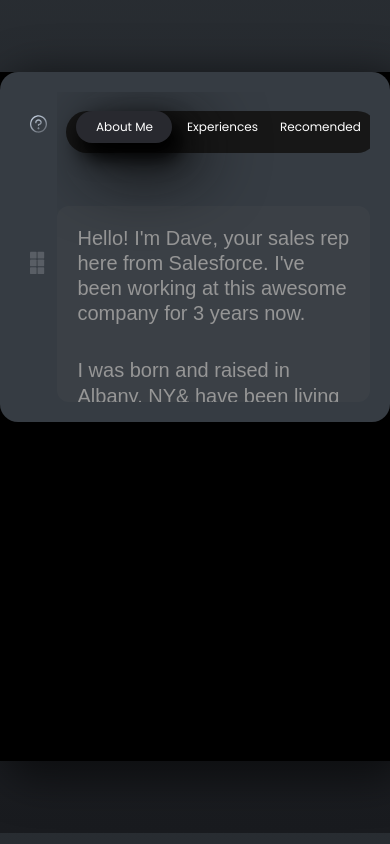
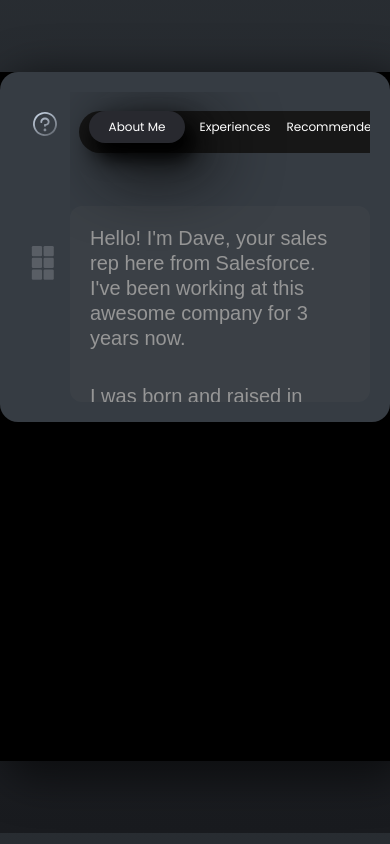
Before and after one commit to kirank55/lunacal-assignment, a React (Vite) app: page / in a window 390 px wide. Built offline with nearby package versions, Linux system fonts and the light colour scheme.

Commit message:
code cleanup

```diff
--- a/src/App.css
+++ b/src/App.css
@@ -34,6 +34,8 @@
   padding: 20px;
   border-radius: 18px;
   justify-content: space-between;
+  position: relative;
+  contain: layout;
 }
 
 .animated-tabs-section {
@@ -44,6 +46,7 @@
   display: flex;
   flex-direction: column;
   gap: 20px;
+  position: relative;
 }
 
 
@@ -93,8 +96,10 @@
   padding: 20px 10px;
   align-items: flex-start;
   border-radius: 8px;
-  width: 150px;
+  width: 50px;
   height: 100%;
+  position: relative;
+  flex-shrink: 0;
 }
 
 .question-mark-icon {
--- a/src/App.jsx
+++ b/src/App.jsx
@@ -1,47 +1,16 @@
-import './App.css'
-import AnimatedTabs from './components/AnimatedTabs'
-import questionMarkIcon from './assets/questionMark.svg'
-import sixBoxesIcon from './assets/6boxes.svg'
+import './App.css';
+import Layout from './components/Layout';
+import TabsContainer from './components/TabsContainer';
 
 function App() {
   return (
-    <div className='app'>
-
-      <div className="container mx-auto">
-        <div className="content">
-          <div className="empty-space">
-
-          </div>
-          <div className="assignment-content">
-            <div className="animated-tabs-container">
-
-              <div className="icons">
-                <img src={questionMarkIcon} alt="Question Mark" className="question-mark-icon" />
-                <img src={sixBoxesIcon} alt="Six Boxes" className="six-boxes-icon" />
-              </div>
-
-              <div className="animated-tabs-section">
-                <div className="tabs-wrapper">
-                  <AnimatedTabs />
-                </div>
-                <div className="tabs-content-area">
-                  <p className="mb-8" >Hello! I'm Dave, your sales rep here from Salesforce. I've been working at this awesome company for 3 years now.</p>
-
-                  <p>I was born and raised in Albany, NY& have been living in Santa Carla for the past 10 years my wife Tiffany and my 4 year old twin daughters- Emma and Ella. Both of them are just starting school, so my calender is usually blocked between 9-10 AM. This is a...</p>
-                </div>
-              </div>
-
-            </div>
-
-
-            <div className="animated-carousel-section">
-            </div>
-
-          </div>
-        </div>
+    <Layout>
+      <TabsContainer />
+      <div className="animated-carousel-section">
+        {/* Future carousel component will go here */}
       </div>
-    </div>
-  )
+    </Layout>
+  );
 }
 
-export default App
+export default App;
--- a/src/components/AnimatedTabs.jsx
+++ b/src/components/AnimatedTabs.jsx
@@ -1,21 +1,13 @@
 import { motion } from "framer-motion";
-import { useState } from "react";
-
+import { TABS, ANIMATION_CONFIG } from '../constants';
 import "./animatedTabs.css";
 
-let tabs = [
-  { id: 1, label: "About Me" },
-  { id: 2, label: "Experiences" },
-  { id: 3, label: "Recomended" },
-];
-
-function AnimatedTabs() {
-  let [activeTab, setActiveTab] = useState(tabs[0].id);
+function AnimatedTabs({ activeTab, setActiveTab }) {
 
   return (
     <div className="AnimatedTabs">
-      <div className="animated-buttons flex space-x-0.5 sm:space-x-1">
-        {tabs.map((tab) => (
+      <div className="animated-buttons flex space-x-0.5 sm:space-x-1" style={{ position: 'relative' }}>
+        {TABS.map((tab) => (
           <button
             key={tab.id}
             onClick={() => setActiveTab(tab.id)}
@@ -30,7 +22,15 @@
               <motion.span
                 layoutId="bubble"
                 className="absolute inset-0 z-10 bubble rounded-2xl"
-                transition={{ type: "spring", bounce: 0.2, duration: 0.6 }}
+                style={{
+                  position: 'absolute',
+                  top: 0,
+                  left: 0,
+                  right: 0,
+                  bottom: 0,
+                }}
+                transition={ANIMATION_CONFIG.spring}
+                layout={false}
               >
               </motion.span>
             )}
@@ -59,11 +59,7 @@
                   initial: { x: "-100%" },
                   hover: { x: "0%" }
                 }}
-                transition={{
-                  type: "spring",
-                  bounce: 0.2,
-                  duration: 0.6
-                }}
+                transition={ANIMATION_CONFIG.spring}
               />
               <span className="relative z-10">{tab.label}</span>
             </motion.div>
--- /dev/null
+++ b/src/components/Layout.jsx
@@ -0,0 +1,16 @@
+const Layout = ({ children }) => {
+  return (
+    <div className="app">
+      <div className="container mx-auto">
+        <div className="content">
+          <div className="empty-space"></div>
+          <div className="assignment-content">
+            {children}
+          </div>
+        </div>
+      </div>
+    </div>
+  );
+};
+
+export default Layout;
--- /dev/null
+++ b/src/components/Sidebar.jsx
@@ -0,0 +1,21 @@
+import questionMarkIcon from '../assets/questionMark.svg';
+import sixBoxesIcon from '../assets/6boxes.svg';
+
+const Sidebar = () => {
+  return (
+    <div className="icons">
+      <img
+        src={questionMarkIcon}
+        alt="Question Mark"
+        className="question-mark-icon"
+      />
+      <img
+        src={sixBoxesIcon}
+        alt="Six Boxes"
+        className="six-boxes-icon"
+      />
+    </div>
+  );
+};
+
+export default Sidebar;
--- /dev/null
+++ b/src/components/TabContent.jsx
@@ -0,0 +1,23 @@
+import { TAB_CONTENT } from '../constants';
+
+const TabContent = ({ activeTab }) => {
+  const content = TAB_CONTENT[activeTab];
+
+  if (!content) return null;
+
+  return (
+    <div className="tabs-content-area">
+      {content.content.map((paragraph, index) => (
+        <p
+          key={index}
+          className={"mb-8"}
+          >
+            {/* className={index === 0 ? "mb-8" : ""} */}
+          {paragraph}
+        </p>
+      ))}
+    </div>
+  );
+};
+
+export default TabContent;
--- /dev/null
+++ b/src/components/TabsContainer.jsx
@@ -0,0 +1,23 @@
+import { useState } from 'react';
+import { TABS } from '../constants';
+import AnimatedTabs from './AnimatedTabs';
+import TabContent from './TabContent';
+import Sidebar from './Sidebar';
+
+const TabsContainer = () => {
+  const [activeTab, setActiveTab] = useState(TABS[0].id);
+
+  return (
+    <div className="animated-tabs-container">
+      <Sidebar />
+      <div className="animated-tabs-section">
+        <div className="tabs-wrapper">
+          <AnimatedTabs activeTab={activeTab} setActiveTab={setActiveTab} />
+        </div>
+        <TabContent activeTab={activeTab} />
+      </div>
+    </div>
+  );
+};
+
+export default TabsContainer;
--- a/src/components/animatedTabs.css
+++ b/src/components/animatedTabs.css
@@ -7,7 +7,7 @@
     color: #A3ADB2;
     /* background: red; */
     width: fit-content;
-
+    position: relative;
 
 }
 .AnimatedTabs .animated-buttons{
@@ -15,11 +15,10 @@
 
     background: #171717;
     padding: 0 10px 10px 10px;
+    position: relative;
+    contain: layout;
 }
 
-
-.AnimatedTabs button  {
-}
 .AnimatedTabs button span.bubble {
     background-color: #28292F;
     box-shadow: 7px 13px 20px 3px #000000, 20px 20px 67.4667px 8.43333px #0a0a0a;
--- /dev/null
+++ b/src/constants/index.js
@@ -0,0 +1,40 @@
+// Tab configuration
+export const TABS = [
+  { id: 1, label: "About Me" },
+  { id: 2, label: "Experiences" },
+  { id: 3, label: "Recommended" }, // Fixed typo
+];
+
+// Tab content data
+export const TAB_CONTENT = {
+  1: {
+    title: "About Me",
+    content: [
+      "Hello! I'm Dave, your sales rep here from Salesforce. I've been working at this awesome company for 3 years now.",
+      "I was born and raised in Albany, NY& have been living in Santa Carla for the past 10 years my wife Tiffany and my 4 year old twin daughters- Emma and Ella. Both of them are just starting school, so my calender is usually blocked between 9-10 AM. This is a...",
+    ],
+  },
+  2: {
+    title: "Experiences",
+    content: [
+      "I have extensive experience in sales and customer relationship management.",
+      "Over the years, I've worked with various clients and helped them achieve their business goals through innovative solutions.",
+    ],
+  },
+  3: {
+    title: "Recommended",
+    content: [
+      "Here are some recommendations and testimonials from my clients.",
+      "I've been consistently rated 5 stars by my clients for my dedication and results-driven approach.",
+    ],
+  },
+};
+
+// Animation configuration
+export const ANIMATION_CONFIG = {
+  spring: {
+    type: "spring",
+    bounce: 0.2,
+    duration: 0.6,
+  },
+};
```
